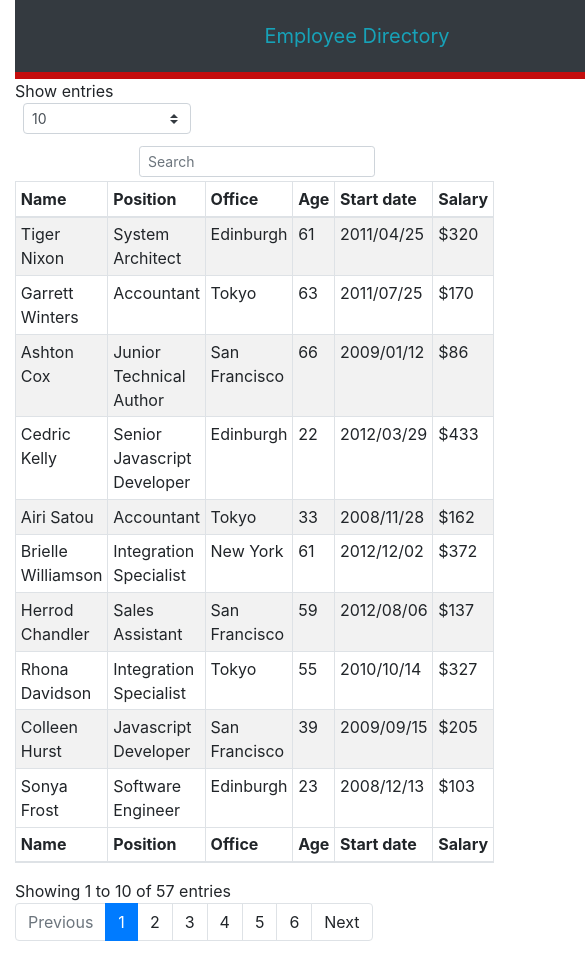
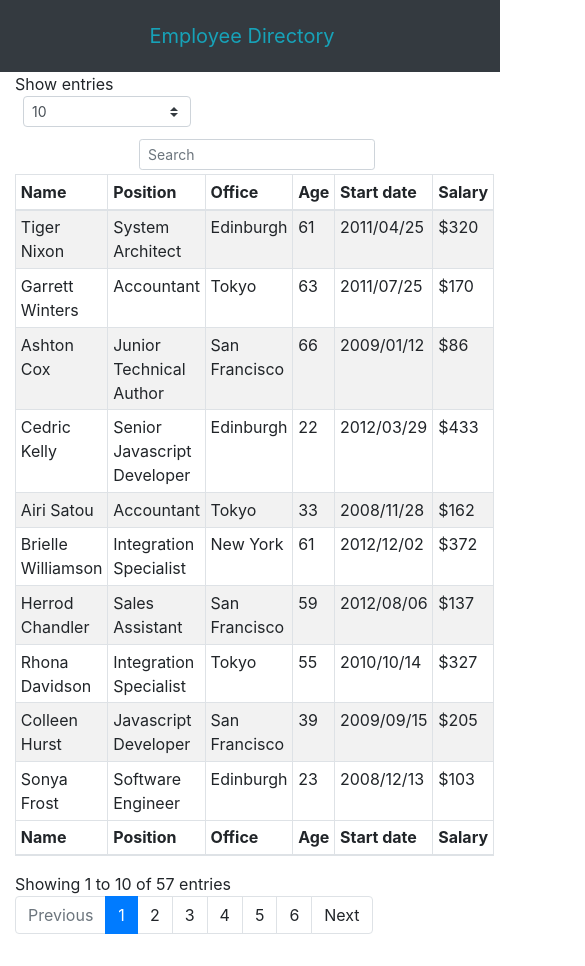
Before and after one commit to CodingErik/employee-directory, a React (Create React App) app: page / in a window 390 px wide. Shown: the top 966 px of the page, 585 px wide, since content can reach past the window. Built offline with nearby package versions, Linux system fonts and the light colour scheme; the HTML template or start-up script is replaced by a standard one.

Commit message:
responsvieness fixed

```diff
--- a/src/App.css
+++ /dev/null
@@ -1,5 +0,0 @@
-*{
-    box-sizing: border-box;
-    margin: 0px;
-    padding: 0px;
-}
--- a/src/App.js
+++ b/src/App.js
@@ -4,20 +4,19 @@ import Container from 'react-bootstrap/Container'
 import Row from 'react-bootstrap/Row'
 import Col from 'react-bootstrap/Col'
 import Header from "./components/header/Header"
-import "./App.css";
-
-
 
 function App() {
   return (
+    <div>
+        <Header />
       <Container fluid>
-          <Header />
         <Row>
           <Col>
             <Table />
           </Col>
         </Row>
       </Container>
+    </div>
   );
 }
 
--- a/src/components/Table/Table.js
+++ b/src/components/Table/Table.js
@@ -505,6 +505,7 @@ const Table = () => {
 
   return (
     <MDBDataTable
+      className='table'
       striped
       bordered
       small
--- a/src/components/header/Header.js
+++ b/src/components/header/Header.js
@@ -4,7 +4,7 @@ import "./style.css"
 
 function Header() {
     return (
-        <Navbar bg="dark" variant="dark" className="p-3 display-flex justify-content-center background">
+        <Navbar bg="dark" variant="dark" className="p-3 display-flex justify-content-center Title">
             <Navbar.Brand href="/" className='text-info' >
                 Employee Directory
             </Navbar.Brand>
@@ -13,13 +13,3 @@ function Header() {
 }
 
 export default Header;
-
-{/* <Navbar>
-  <Navbar.Brand href="#home">Navbar with text</Navbar.Brand>
-  <Navbar.Toggle />
-  <Navbar.Collapse className="justify-content-end">
-    <Navbar.Text>
-      Signed in as: <a href="#login">Mark Otto</a>
-    </Navbar.Text>
-  </Navbar.Collapse>
-</Navbar> */}
--- a/src/components/header/style.css
+++ b/src/components/header/style.css
@@ -3,15 +3,8 @@
 	justify-content: center;
 }
 
-.background {
-	background-color: navy;
-	border-bottom: rgb(196, 13, 13) solid 7px;
-}
-
 @media only screen and (max-width: 600px) {
-	.background {
-		background-color: navy;
-		border-bottom: rgb(196, 13, 13) solid 7px;
-		width: 700px;
+	.Title {
+		width: 500px;
 	}
 }
```
Also changed, not shown: src/logo.svg (deleted). Lines whose indentation alone changed are shown as unchanged.
